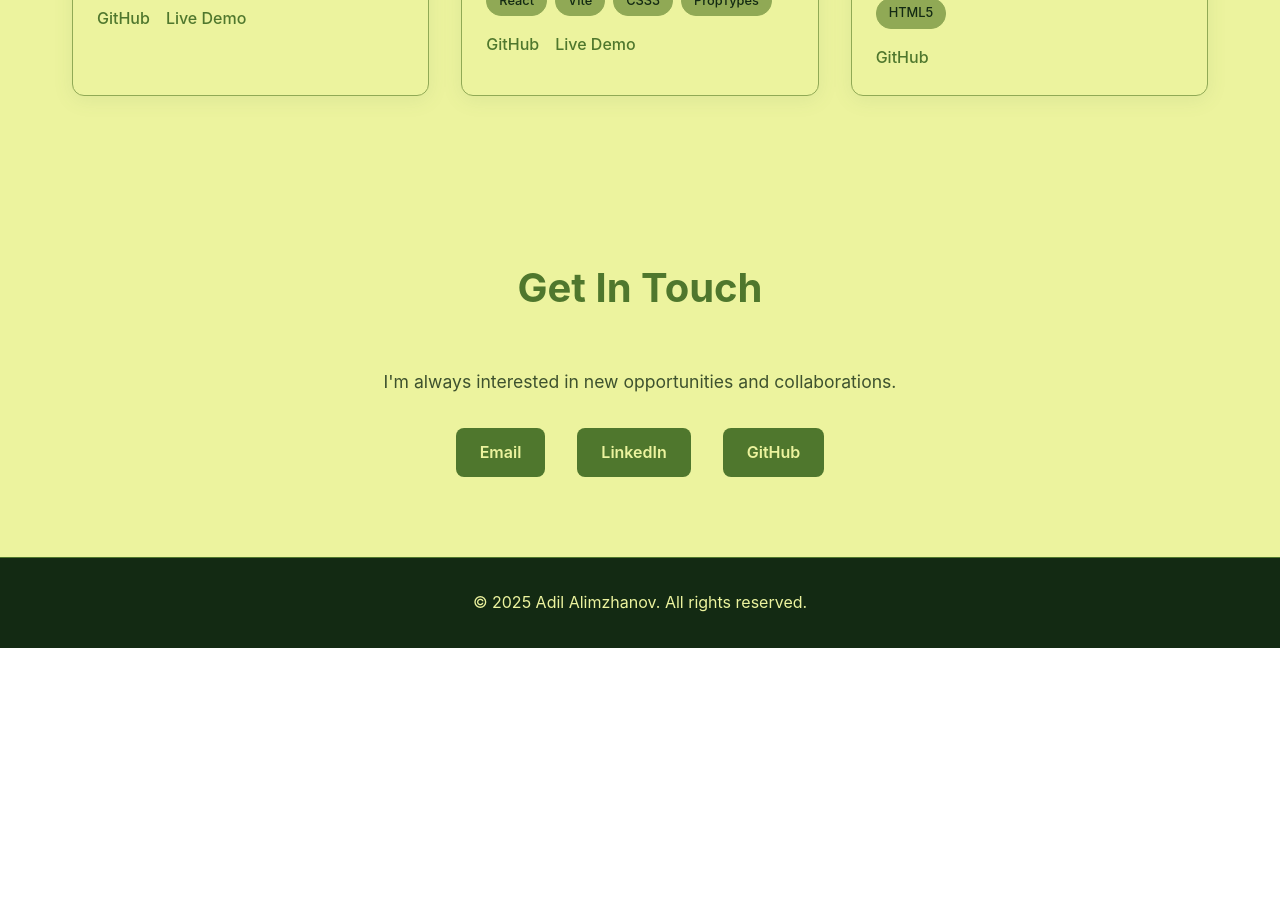
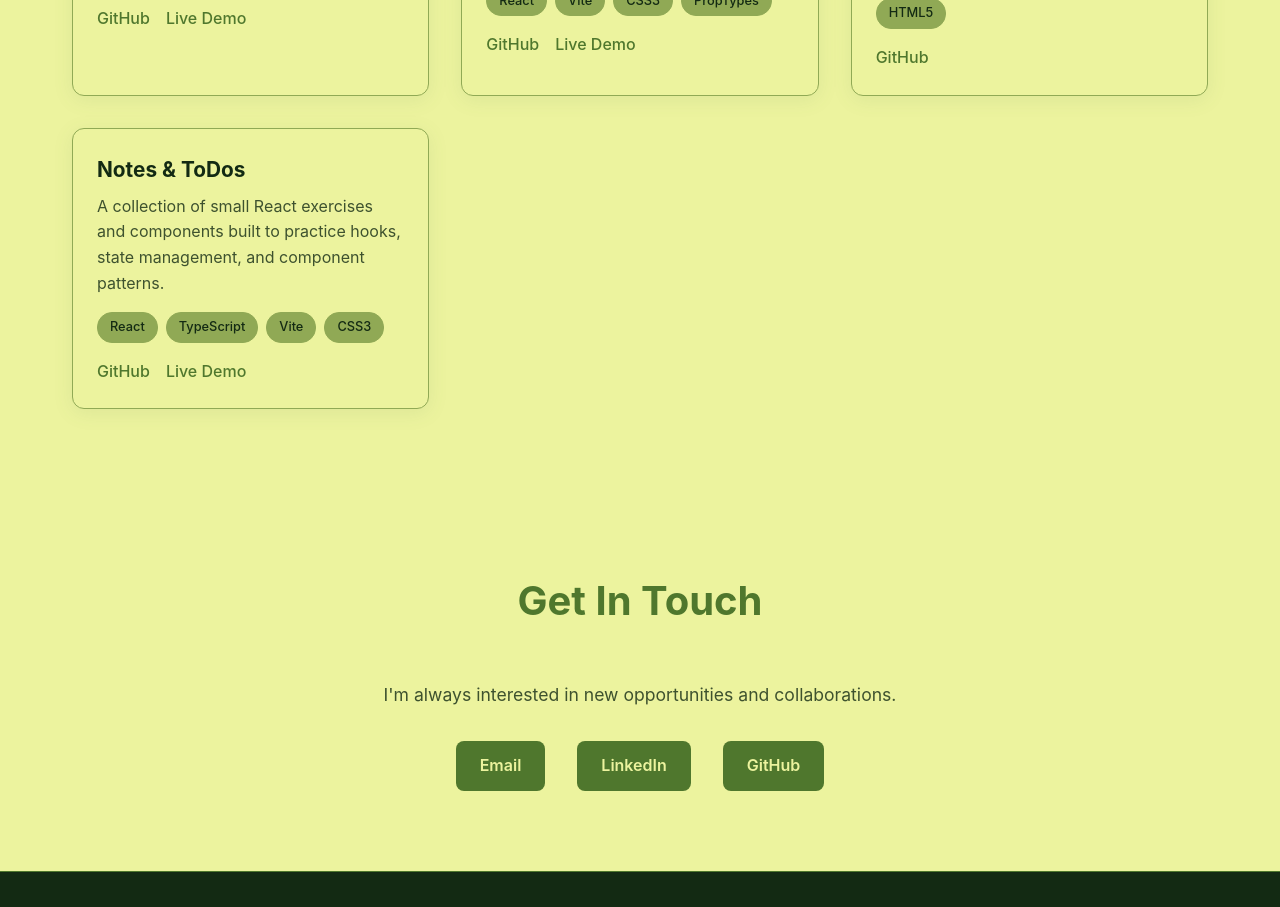
Before and after one commit to aalimzhanov/aalimzhanov.github.io, a React (Vite) app: page / in a window 1280 px wide. Shown: the part 1860-2767 px from the top of the page. Before the commit the page ends 2508 px from the top, so only its background shows below. Built offline with nearby package versions, Linux system fonts and the light colour scheme.

Commit message:
Update Projects.tsx

```diff
--- a/src/components/Projects.tsx
+++ b/src/components/Projects.tsx
@@ -36,6 +36,15 @@ const Projects: React.FC = () => {
 				"A weather dashboard that provides current conditions and forecasts using external APIs.",
 			technologies: ["JavaScript", "API Integration", "CSS3", "HTML5"],
 			githubUrl: "https://github.com/aalimzhanov/weather-app",
+		},
+		{
+			id: 4,
+			title: "Notes & ToDos",
+			description:
+				"A collection of small React exercises and components built to practice hooks, state management, and component patterns.",
+			technologies: ["React", "TypeScript", "Vite", "CSS3"],
+			githubUrl: "https://github.com/aalimzhanov/React-Practice",
+			liveUrl: "https://aalimzhanov.github.io/React-Practice/",
 		},
 	];
 
```
